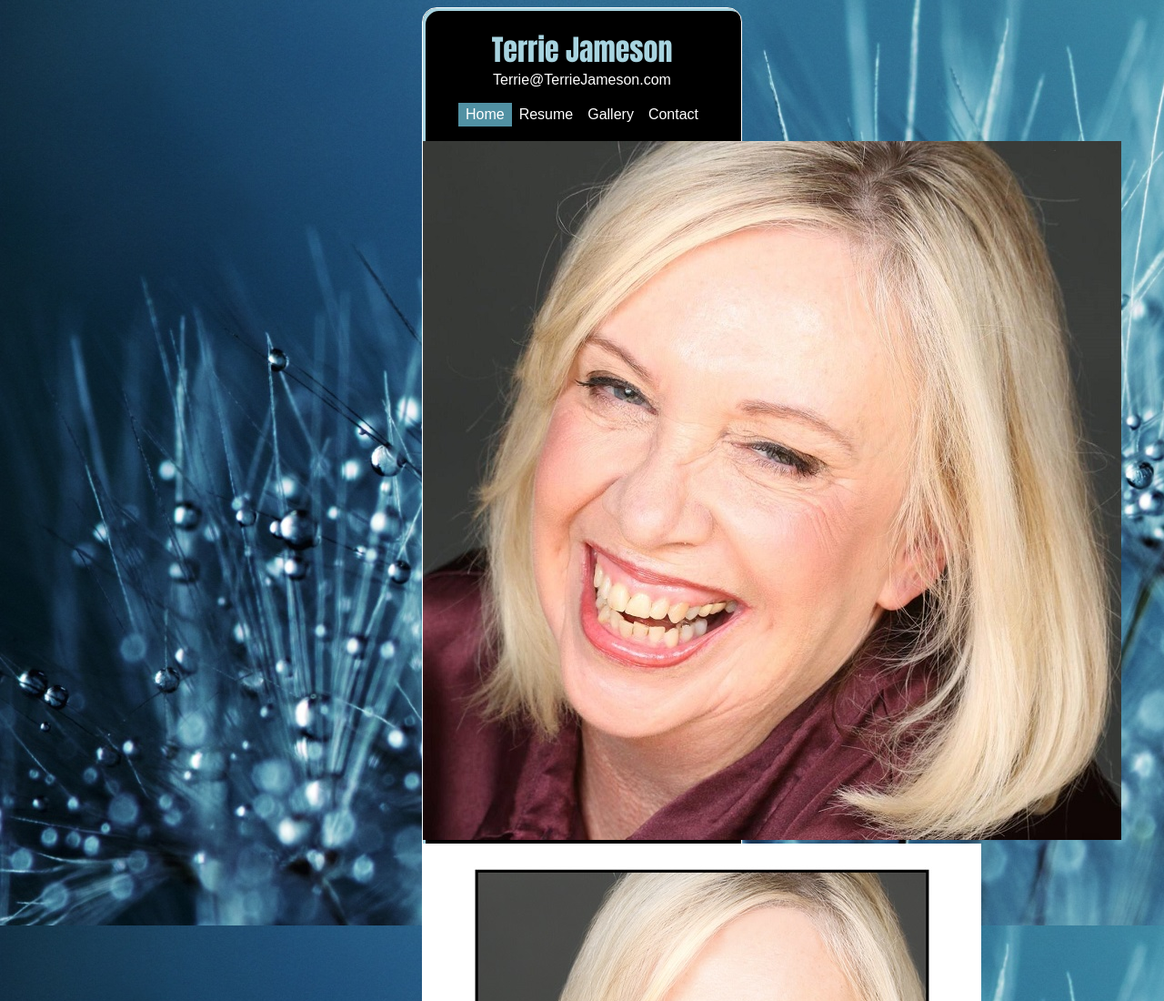
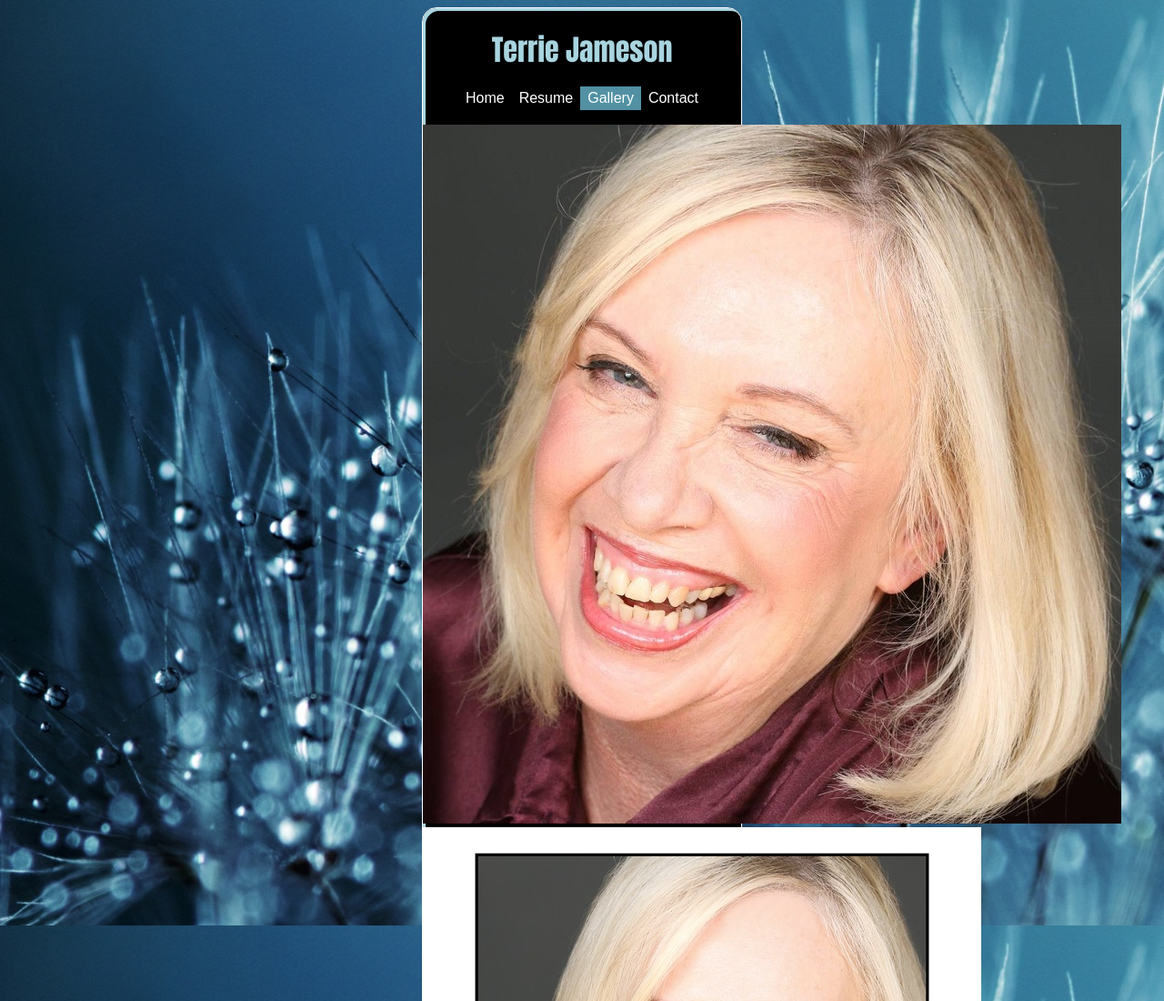
Before and after one commit to seanm329/actor-headshot, a plain HTML site: page gallery.html in a window 1280 px wide. Shown: the top 1100 px of the page at 91% size. Drawn offline with nearby package versions, Linux system fonts and the light colour scheme; some packages are replaced by stand-ins of ours; a script that the page names is missing.

Commit message:
update gallery.html nav

```diff
--- a/gallery.html
+++ b/gallery.html
@@ -15,13 +15,10 @@
       <div class="heading">
         <h1>Terrie Jameson</h1>
       </div>
-      <div class="email">
-        <a href="mailto:terrie@terriejameson.com">Terrie@TerrieJameson.com</a>
-      </div>
       <div class="container-nav">
         <nav class="main-nav" role="navigation">
           <ul class="menu">
-            <li class="menu-home active">
+            <li class="menu-home">
               <a href="index.html" title="Home">
                 <div class="menu-text">Home</div>
               </a>
@@ -31,8 +28,8 @@
                 <div class="menu-text">Resume</div>
               </a>
             </li>
-            <li class="menu-gallery">
-              <a href="gallery.html" title="Gallery">
+            <li class="menu-gallery active">
+              <a href="#" title="Gallery">
                 <div class="menu-text">Gallery</div>
 
               </a>
```
